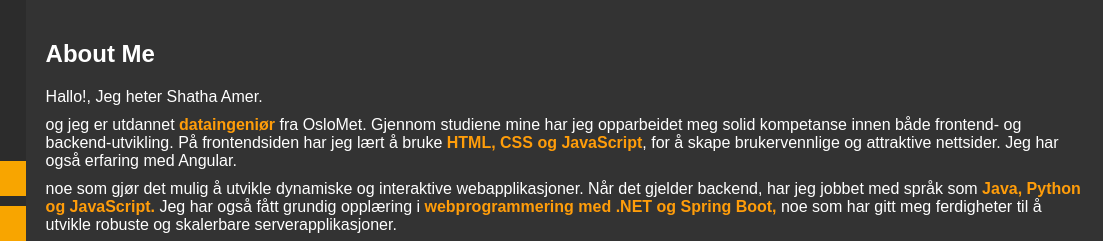
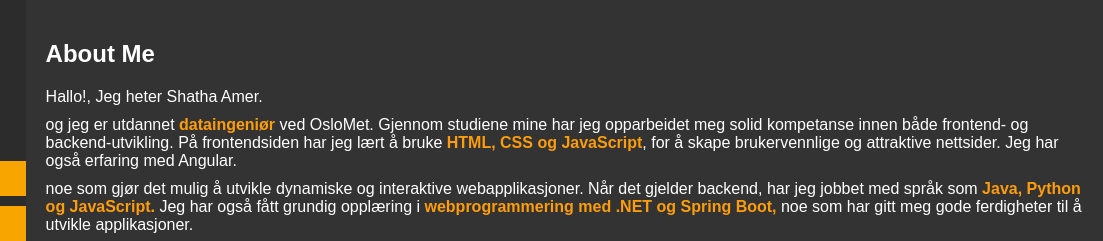
Before and after one commit to ShathaAmer89/Portfolio_shatha_amer, a plain HTML site: page index.html in a window 1280 px wide. Shown: the top 241 px of the page, 177-1280 px from the left. Drawn offline with Linux system fonts and the light colour scheme.

Commit message:
Update index.html

```diff
--- a/index.html
+++ b/index.html
@@ -31,7 +31,7 @@
         <section id="about">
             <h1>About Me</h1>
             <p>Hallo!, Jeg heter Shatha Amer.</p>
-            <p>og jeg er utdannet <strong>dataingeniør</strong> fra OsloMet. Gjennom studiene mine har jeg opparbeidet
+            <p>og jeg er utdannet <strong>dataingeniør</strong> ved OsloMet. Gjennom studiene mine har jeg opparbeidet
                 meg solid kompetanse innen både
                 frontend- og backend-utvikling. På frontendsiden har jeg lært å bruke
                 <strong>HTML, CSS og JavaScript</strong>, for å skape brukervennlige og attraktive nettsider. Jeg har
@@ -40,9 +40,8 @@
             <p>noe som gjør det mulig å utvikle dynamiske og interaktive webapplikasjoner.
                 Når det gjelder backend, har jeg jobbet med språk som <strong>Java, Python og JavaScript.</strong> Jeg
                 har også fått grundig opplæring i
-                <strong>webprogrammering med .NET og Spring Boot,</strong> noe som har gitt meg ferdigheter til å
-                utvikle robuste og skalerbare
-                serverapplikasjoner.
+                <strong>webprogrammering med .NET og Spring Boot,</strong> noe som har gitt meg gode ferdigheter til å
+                utvikle applikasjoner.
             </p>
             <p>Videre har jeg tilegnet meg kunnskaper innen <strong>operativsystemer, datasikkerhet og
                     databasehåndtering.</strong> Disse ferdighetene
```
